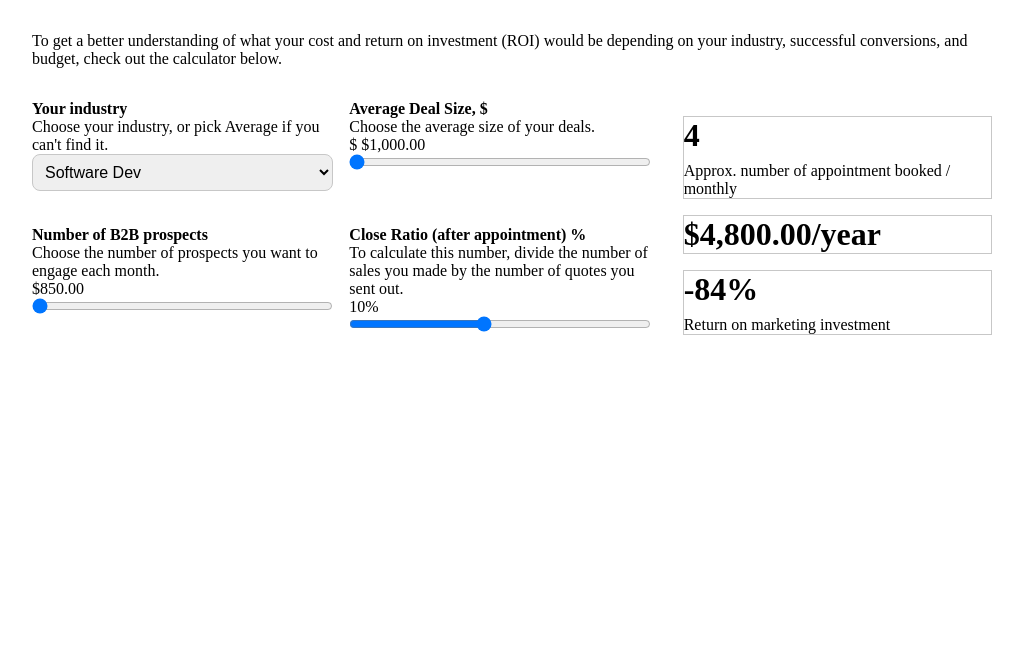
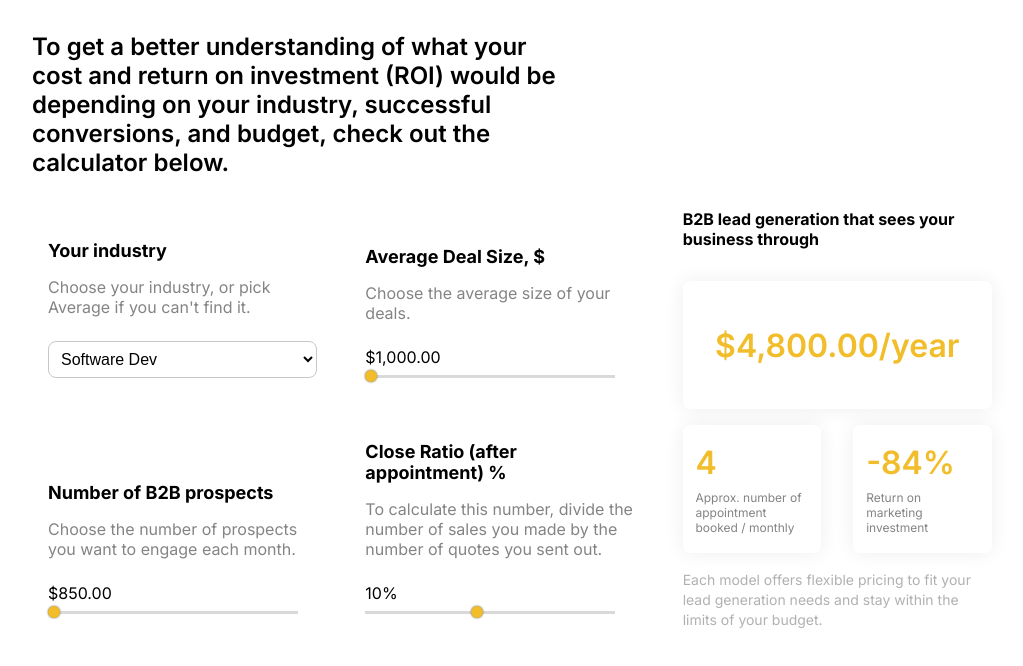
Before and after one commit to gcoronado5100/LDB-ROI-Calculator, a React (Create React App) app: page / in a window 1280 px wide. Shown: the top 666 px of the page, without its empty margins (128-1151 px from the left). Built offline with nearby package versions, Linux system fonts and the light colour scheme.

Commit message:
Styles added

```diff
--- a/src/App.css
+++ b/src/App.css
@@ -1,3 +1,5 @@
+@import url('https://fonts.googleapis.com/css2?family=Inter:wght@300;400;500;600;700;800&display=swap');
+
 *{
     border:0;
     margin: 0;
@@ -12,6 +14,8 @@
     --container-sm: 92%;
 }
 
+
+
 section{
     margin:2rem 0;
 }
@@ -19,6 +23,13 @@ section{
 .container {
     width: var(--container-lg);
     margin: 0 auto;
+    font-family: 'inter', sans-serif;
+}
+
+.roi-calculator__header {
+    width: 550px;
+    font-size: 24px;
+    font-weight: 600;
 }
 
 .calculator-form__container {
@@ -39,23 +50,164 @@ section{
     padding: .5rem;
     font-size: 1rem;
     border-radius: .5rem;
+    background: transparent;
 }
 
 .calculator-form__container fieldset {
     display: flex;
     flex-direction: column;
+    gap:8px;
+    justify-content: end;
+    padding: 1rem;
 }
+
+.calculator-form__container fieldset h4 {
+    font-size: 18px;
+}
+
+.calculator-form__container fieldset span{
+    color: #848484;
+    font-size: 16px;
+    margin:.5rem 0 1rem;
+    max-width: 320px;
+}
+
+input[type="range"] {
+    -webkit-appearance: none;
+    width: 250px;
+    margin-right: 15px;
+    height: 3px;
+    background: #D9D9D9;
+    background-image: linear-gradient(#F2BD2A, #F2BD2A);
+    background-size: 0% 100%;
+    background-repeat: no-repeat;
+  }
+
+  /* Input Thumb */
+input[type="range"]::-webkit-slider-thumb {
+    -webkit-appearance: none;
+    height: 12px;
+    width: 12px;
+    border-radius: 50%;
+    background: #F2BD2A;
+    cursor: ew-resize;
+    box-shadow: 0 0 2px 0 #555;
+    transition: background .3s ease-in-out;
+  }
+
+  input[type="range"]::-moz-range-thumb {
+    -webkit-appearance: none;
+    height: 12px;
+    width: 12px;
+    border-radius: 50%;
+    background: #F2BD2A;
+    cursor: ew-resize;
+    box-shadow: 0 0 2px 0 #555;
+    transition: background .3s ease-in-out;
+  }
+
+  input[type="range"]::-ms-thumb {
+    -webkit-appearance: none;
+    height: 12px;
+    width: 12px;
+    border-radius: 50%;
+    background: #F2BD2A;
+    cursor: ew-resize;
+    box-shadow: 0 0 2px 0 #555;
+    transition: background .3s ease-in-out;
+  }
+
+  /* Input Track */
+input[type=range]::-webkit-slider-runnable-track  {
+    -webkit-appearance: none;
+    box-shadow: none;
+    border: none;
+    background: transparent;
+  }
+
+  input[type=range]::-moz-range-track {
+    -webkit-appearance: none;
+    box-shadow: none;
+    border: none;
+    background: transparent;
+  }
+
+  input[type="range"]::-ms-track {
+    -webkit-appearance: none;
+    box-shadow: none;
+    border: none;
+    background: transparent;
+  }
 
 .calculator-form__container .result-box {
     display: flex;
     flex-direction: column;
     gap:.5rem;
-    border:solid 1px #c7c7c7;
-    margin:1rem 0
+    height: 96px;
+    justify-content: center;
+    align-items: flex-start;
+    box-shadow: 0px 0px 20px rgba(0, 0, 0, 0.07);
+    border-radius: 7px;
+    padding: 1rem .8rem ;
+}
+
+.calculator-form__container .col > .result-box {
+    margin-top: 2rem;
+    align-items:center;
+}
+
+.calculator-form__container .col > span {
+    font-size: 14px;
+    color: #B1B1B1;
+    line-height: 1.3;
 }
 
 .calculator-form__container .result-box .result {
     font-size: 2rem;
     font-weight: 600;
+}
 
+.calculator-form__container .result-row {
+    display: grid;
+    grid-template-columns: repeat(2,1fr);
+    gap:2rem;
+    margin:1rem 0;
 }
+
+.calculator-form__container .result-row .result-box span {
+    font-size: 12px;
+    color: #848484
+}
+
+
+.calculator-form__container .result-row .result-box .result,
+.calculator-form__container .result-box .result {
+    font-size: 2rem;
+    font-weight: 600;
+    color:#F2BD2A
+}
+
+@media screen and ( max-width: 1024px ) {
+    .container {
+        width: var(--container-md);
+    }
+
+    .calculator-form__container {
+        grid-template-columns: 1fr;
+    }
+}
+
+@media screen and ( max-width: 767px ) {
+    .container {
+        width: var(--container-sm);
+    }
+
+    .roi-calculator__header{
+        max-width: 375px;
+        font-size: 20px;
+    }
+
+    .calculator-form__container .col:nth-child(1) {
+        grid-template-columns: 1fr;
+    }
+}
--- a/src/App.jsx
+++ b/src/App.jsx
@@ -12,6 +12,15 @@ function App() {
     currency: 'USD',
   })
 
+  const onChangeRange = (e) => {
+    let target = e.target
+    const min = target.min
+    const max = target.max
+    const val = target.value
+
+    target.style.backgroundSize = (val - min) * 100 / (max - min) + '% 100%'
+  }
+
   const onChangeIndustry = (e) => {
     setIndustry(e.target.value)
   }
@@ -20,18 +29,21 @@ function App() {
 
   const onChangeDeal = (e) => {
     setDealSize(e.target.value)
+    onChangeRange(e)
   }
 
   const [prospects,setProspects] = useState(850)
 
   const onChangeProspects = (e) => {
-    setProspects(e.target.value);
+    setProspects(e.target.value)
+    onChangeRange(e)
   }
 
   const [ratio, setRatio] = useState(10)
 
   const onChangeRatio = (e) => {
     setRatio(e.target.value)
+    onChangeRange(e)
   }
 
   const approximate = Math.round(prospects*(industry/1000))
@@ -68,14 +80,14 @@ function App() {
             <fieldset>
               <h4>Average Deal Size, $</h4>
               <span>Choose the average size of your deals.</span>
-              <label>$ { formatter.format(dealSize) }</label>
+              <label>{ formatter.format(dealSize) }</label>
               <input type="range" name="" id="" min={1000} max={100000} step={1000} onChange={onChangeDeal} />
             </fieldset>
             <fieldset>
               <h4>Number of B2B prospects</h4>
               <span>Choose the number of prospects you want to engage each month.</span>
               <label>{ formatter.format(prospects) }</label>
-              <input type="range" min={850} max={4500} step={150} onChange={onChangeProspects} />
+              <input type="range" min={850} max={4500} step={50} onChange={onChangeProspects} />
             </fieldset>
             <fieldset>
               <h4>Close Ratio (after appointment) %</h4>
@@ -84,20 +96,30 @@ function App() {
               <input type="range" name="" id="" min={10} max={100} step={10} onChange={onChangeRatio} />
             </fieldset>
           </div>
+
+
           <div className="col">
-            <div className="result-box">
-              <span className="result">{approximate}</span>
-              <span>Approx. number of appointment booked / monthly</span>
-            </div>
+
+            <h4>B2B lead generation that sees your business through </h4>
+
 
             <div className="result-box">
               <span className="result">{ formatter.format(price) }/year</span>
             </div>
 
-            <div className="result-box">
-              <span className="result">{roiValue}%</span>
-              <span>Return on marketing investment</span>
+            <div className="result-row">
+              <div className="result-box">
+                <span className="result">{approximate}</span>
+                <span>Approx. number of appointment booked / monthly</span>
+              </div>
+              <div className="result-box">
+                <span className="result">{roiValue}%</span>
+                <span>Return on marketing investment</span>
+              </div>
             </div>
+
+            <span>Each model offers flexible pricing to fit your lead generation needs and stay within the limits of your budget.</span>
+
           </div>
         </div>
       </div>
```
Also changed, not shown: 11 other files (tests, documents, lock files or other folders).
